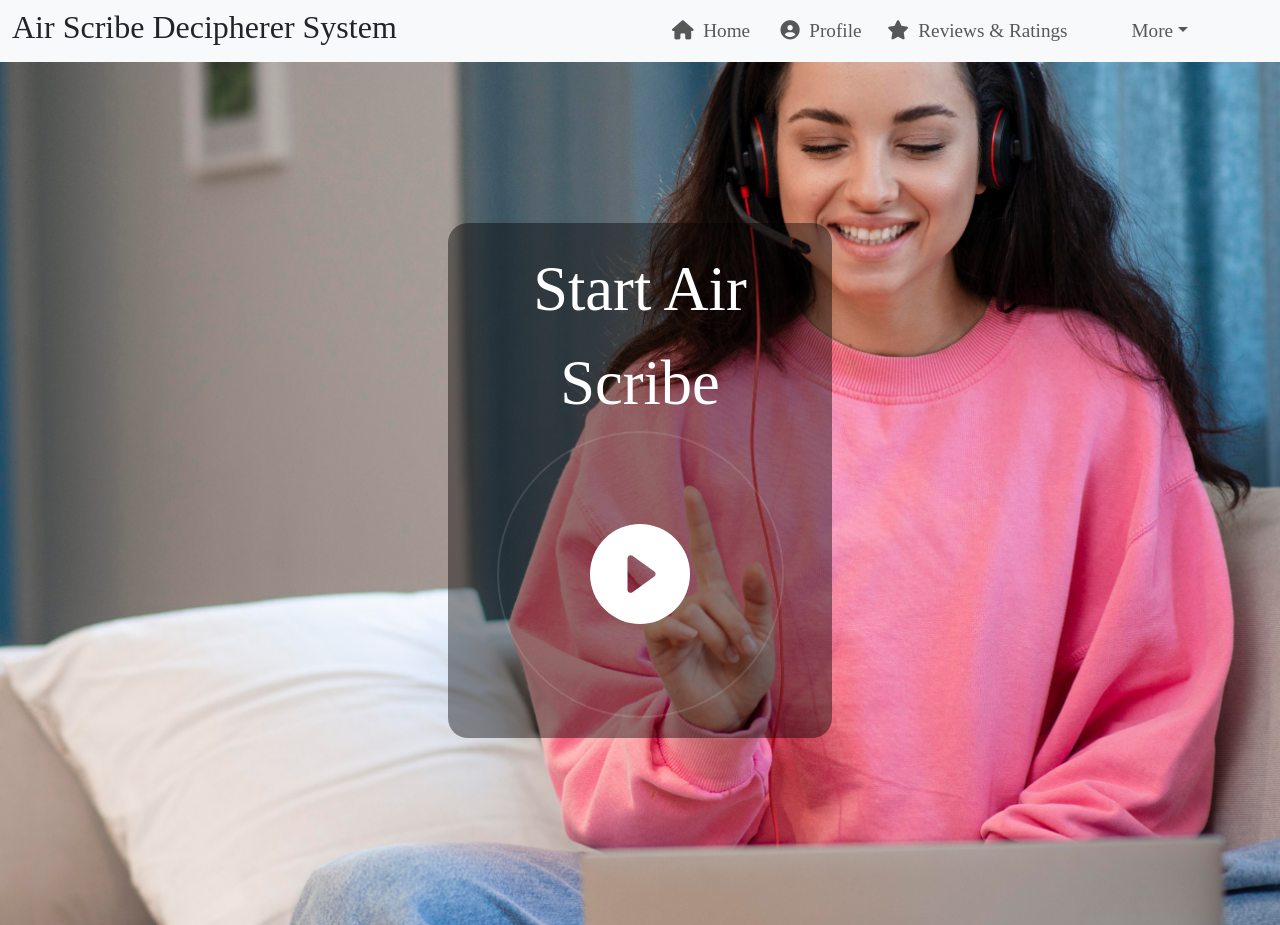
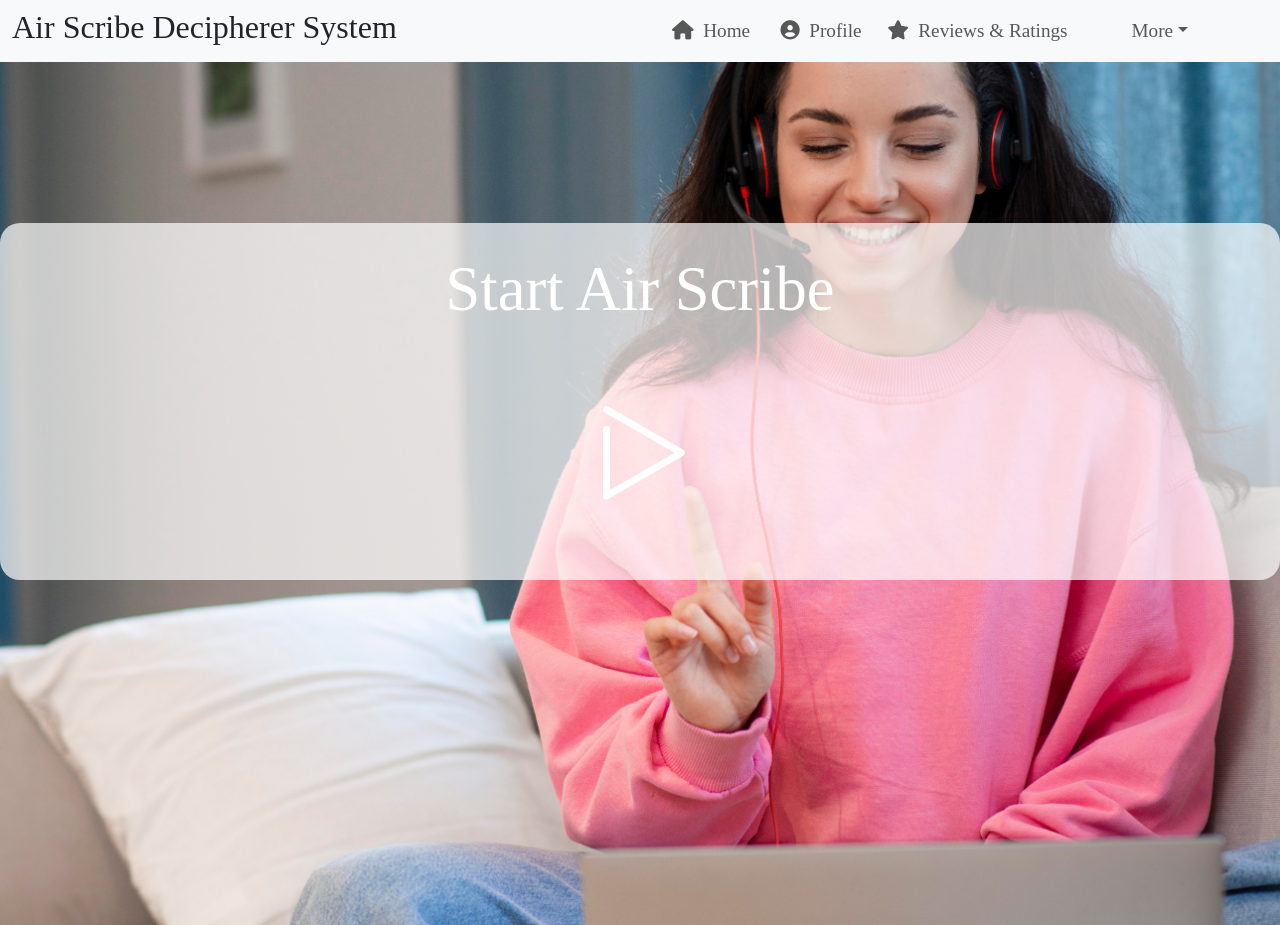
Before and after one commit to Archanatshinod/AirscribeDecipherersystem, a Django app: page /user_home in a window 1280 px wide. Run offline with Django 5.2, Linux system fonts and the light colour scheme; some web fonts are replaced.

Commit message:
fifth commit

```diff
--- a/AirscribeDS/AirscribeDS/urls.py
+++ b/AirscribeDS/AirscribeDS/urls.py
@@ -20,7 +20,7 @@ from app import views
 
 urlpatterns = [
     path('admin/', admin.site.urls),
-    path('', views.landing),
+    path('', views.landing,name='landing'),
     path('Login', views.logins,name='Login'),
     path('user_status/<int:id>', views.user_status,name='user_status'),
     path('logout',views.logout,name='logout'),
--- a/AirscribeDS/app/views.py
+++ b/AirscribeDS/app/views.py
@@ -32,7 +32,7 @@ def logins(request):
 
 
 def logout(request):
-    # if 'id' in request.session:
+    if 'id' in request.session:
         request.session.flush()
         return redirect(landing)
     # else:
@@ -72,58 +72,64 @@ def user_registeration(request):
 ####ADMIN####
 
 def admin_home(request):
-    return render(request,'admin_home.html')
+    if 'id' in request.session:
+        return render(request,'admin_home.html')
 
 def view_users(request):
-    data1=User.objects.filter(login__Status="Accepted")
-    return render(request,'view_users.html',{'data':data1})
+    if 'id' in request.session:
+        data1=User.objects.filter(login__Status="Accepted")
+        return render(request,'view_users.html',{'data':data1})
 
 def verify_users(request):
-    data=User.objects.all()
-    return render(request,'verify_user.html',{'data':data})
+    if 'id' in request.session:
+        data=User.objects.all()
+        return render(request,'verify_user.html',{'data':data})
 
 
 
 def user_status(request,id):
-    data=Login.objects.get(id=id)
-    if request.method=='POST':
-        data1=request.POST['Status']
-        if data1=='Accepted':
-            data.Status='Accepted'
-        elif data1=='Rejected':
-           data.Status='Rejected'
-        data.save()
-    return redirect(verify_users)
+    if 'id' in request.session:
+        data=Login.objects.get(id=id)
+        if request.method=='POST':
+            data1=request.POST['Status']
+            if data1=='Accepted':
+                data.Status='Accepted'
+            elif data1=='Rejected':
+                data.Status='Rejected'
+            data.save()
+        return redirect(verify_users)
 
 def change_password(request):
-    data=request.session['id']
-    data1=Login.objects.get(id=data)
-    if request.method=='POST':
-        newpwd=request.POST['newpwd']
-        confpwd=request.POST['confpwd']
-        if newpwd!=confpwd:
-                return render(request,'change_password.html',{'x':'Password not matching!!!'})
+    if 'id' in request.session:
+        data=request.session['id']
+        data1=Login.objects.get(id=data)
+        if request.method=='POST':
+            newpwd=request.POST['newpwd']
+            confpwd=request.POST['confpwd']
+            if newpwd!=confpwd:
+                    return render(request,'change_password.html',{'x':'Password not matching!!!'})
+            else:
+                data1.Password=newpwd
+                data1.save()
+                return render(request,'change_password.html',{'x':'Password Successfully changed'})
         else:
-            data1.Password=newpwd
-            data1.save()
-            return render(request,'change_password.html',{'x':'Password Successfully changed'})
-    else:
-        return render(request,'change_password.html')
+            return render(request,'change_password.html')
 
 
 def view_review(request):
-    content=Review.objects.all()
-    items_per_page = 10
-    paginator = Paginator(content, items_per_page)
-    page = request.GET.get('page', 1)
+    if 'id' in request.session:
+        content=Review.objects.all()
+        items_per_page = 10
+        paginator = Paginator(content, items_per_page)
+        page = request.GET.get('page', 1)
 
-    try:
-        data = paginator.page(page)
-    except PageNotAnInteger:
-        data = paginator.page(1)
-    except EmptyPage:
-        data = paginator.page(paginator.num_pages)
-    return render(request,'view_review.html',{'data':data})
+        try:
+            data = paginator.page(page)
+        except PageNotAnInteger:
+            data = paginator.page(1)
+        except EmptyPage:
+            data = paginator.page(paginator.num_pages)
+        return render(request,'view_review.html',{'data':data})
 
 
 
--- a/AirscribeDS/static/css/style.css
+++ b/AirscribeDS/static/css/style.css
@@ -38,6 +38,12 @@ font-size: 120%;
 font-family: Proza Libre;
 text-decoration: none;
   }
+.h4{
+    color: brown;
+  }
+  h2{
+    color: darkslateblue;
+  }
   /* .fonts{ */
     /* font-size: 100%; */
     /* font-family: Proza Libre; */
--- a/AirscribeDS/templates/change_password.html
+++ b/AirscribeDS/templates/change_password.html
@@ -33,7 +33,7 @@
   <!-- <img src="userbackground.jpg" width="100%" height="auto"> -->
 <!-- </div> -->
   <div class="login pe-5">
-      <h4 class="heading" style="text-align: center; margin-bottom: 50px;">CHANGE PASSWORD</h4>
+      <h4 class="heading" style="text-align: center; margin-bottom: 50px; color:brown;">CHANGE PASSWORD</h4>
       <form class="px-4 py-3" method="post" action="{% url 'change_password'%}">
         {% csrf_token %}
           <div class="mb-3">
--- a/AirscribeDS/templates/user_home.html
+++ b/AirscribeDS/templates/user_home.html
@@ -55,16 +55,36 @@
 
         <div class="start text-center mt-5">
             <span style="font-family: 'Shantell Sans'; color: white; font-size: 250%;">Start Air Scribe</span>
-            <div class="play-btn-box">
+            <!-- <div class="play-btn-box"> -->
               <!-- <div class="play-btn-box"></div> -->
                 <!-- <div class="play-btn-line1" id="line1"> -->
                     <!-- <div class="play-btn-line2" id="line2"> -->
-                    <div class="stable"><a href="www.youtube.com"><svg xmlns="http://www.w3.org/2000/svg" width="100" height="100" fill="white" class="bi bi-play-circle-fill" viewBox="0 0 16 16">
+                    <!-- <div class="stable"><a href="www.youtube.com"><svg xmlns="http://www.w3.org/2000/svg" width="100" height="100" fill="white" class="bi bi-play-circle-fill" viewBox="0 0 16 16">
                       <path d="M16 8A8 8 0 1 1 0 8a8 8 0 0 1 16 0M6.79 5.093A.5.5 0 0 0 6 5.5v5a.5.5 0 0 0 .79.407l3.5-2.5a.5.5 0 0 0 0-.814z"/>
-                    </svg></a></div>
+                    </svg></a></div>  -->
+                    <!-- <a class="play-btn" href="#"></a> -->
+                    <div class='container' style="padding-top: 0px;">
+  <a href="admin_home.html" class='playBut' style="padding-top:10px;">
+
+    <!-- Generator: Adobe Illustrator 19.0.0, SVG Export Plug-In  -->
+    <svg version="1.1"
+       xmlns="http://www.w3.org/2000/svg" xmlns:xlink="http://www.w3.org/1999/xlink" xmlns:a="http://ns.adobe.com/AdobeSVGViewerExtensions/3.0/"
+       x="0px" y="0px" width="213.7px" height="213.7px" viewBox="0 0 213.7 213.7" enable-background="new 0 0 213.7 213.7"
+       xml:space="preserve">
+
+    <polygon class='triangle' id="XMLID_18_" fill="none" stroke-width="7" stroke-linecap="round" stroke-linejoin="round" stroke-miterlimit="10" points="
+      73.5,62.5 148.5,105.8 73.5,149.1 "/>
+
+    <circle class='circle' id="XMLID_17_" fill="none"  stroke-width="7" stroke-linecap="round" stroke-linejoin="round" stroke-miterlimit="10" cx="106.8" cy="106.8" r="103.3"/>
+    </svg>
+
+
+
+      </a>
+    </div>
                   <!-- </div> -->
                 <!-- </div> -->
-            </div>
+            <!-- </div> -->
     </div>
     </div>
 </body>
@@ -84,11 +104,11 @@
   border-radius: 20px;
   border-bottom: 10px;
   text-align: center;
-  /* background-color: rgba(255, 255, 255, 0.699); */
+  background-color: rgba(255, 255, 255, 0.699);
   border-radius: 20px;
 
 }
-.play-btn-box {
+/* .play-btn-box {
   border: 2px rgba(255, 255, 255, 0.11) solid;
   border-radius: 50%;
   width: 287px;
@@ -155,33 +175,70 @@
   height: 30px;
   margin-left: 7px;
   font-size: 30px;
+} */
+.container {
+  width: 100%;
+  text-align: center;
+  margin-top: 0px;
 }
 
-a:hover {
-  color: blue;
+.circle {
+  stroke:white;
+  stroke-dasharray: 650;
+  stroke-dashoffset: 650;
+  -webkit-transition: all 0.5s ease-in-out;
+  opacity: 0.3;
 }
 
-.px-0 {
-  padding-left: 5px;
+.playBut {
+/*  border: 1px solid red;*/
+  display: inline-block;
+  -webkit-transition: all 0.5s ease;
+
+  .triangle {
+    -webkit-transition: all 0.7s ease-in-out;
+    stroke-dasharray: 240;
+    stroke-dashoffset: 480;
+    stroke:white;
+    transform: translateY(0)
    }
 
-@keyframes rotation {
-  from {
-    transform: rotate(0deg);
+
+  &:hover {
+
+    .triangle {
+      stroke-dashoffset: 0;
+      opacity: 1;
+      stroke: white;
+      animation: nudge 0.7s ease-in-out;
+
+      @keyframes nudge{
+        0% {
+          transform: translateX(0)
         }
-  to {
-    transform: rotate(359deg);
+        30% {
+          transform: translateX(-5px)
+        }
+        50% {
+          transform: translateX(5px)
+        }
+        70% {
+          transform: translateX(-2px)
+        }
+        100% {
+          transform: translateX(0)
+        }
       }
     }
 
-@keyframes rotation1 {
-  from {
-    transform: rotate(0deg);
+    .circle {
+      stroke-dashoffset: 0;
+      opacity: 1;
     }
-  to {
-    transform: rotate(359deg);
+
   }
 }
+
 a:hover{
     color: blue;
     transform: none;
--- a/AirscribeDS/templates/view_profile.html
+++ b/AirscribeDS/templates/view_profile.html
@@ -30,7 +30,7 @@
 <div class="parent">
     <!-- <img src="{% static 'images/background5.jpg'%}" width="100%" height="100%"> -->
     <div class="card login">
-        <h4 class="card-header heading" style="text-align: center; margin-bottom: 50px;"><i class="fa-regular fa-id-badge"></i> &nbsp;PROFILE</h4>
+        <h4 class="card-header heading" style="text-align: center; margin-bottom: 50px;color:brown;"><i class="fa-regular fa-id-badge"></i> &nbsp;PROFILE</h4>
         <div class="card-body px-4 py-3">
             <div class="mb-3">
                 <label class="label">Name</label>
```
Also changed, not shown: AirscribeDS/templates/edit_profile.html (+5 -2 lines), AirscribeDS/templates/login.html (+5 -2 lines), AirscribeDS/templates/user_registeration.html (+9 -3 lines), AirscribeDS/templates/user_view_review.html (+4 -3 lines). Lines whose indentation alone changed are shown as unchanged.
